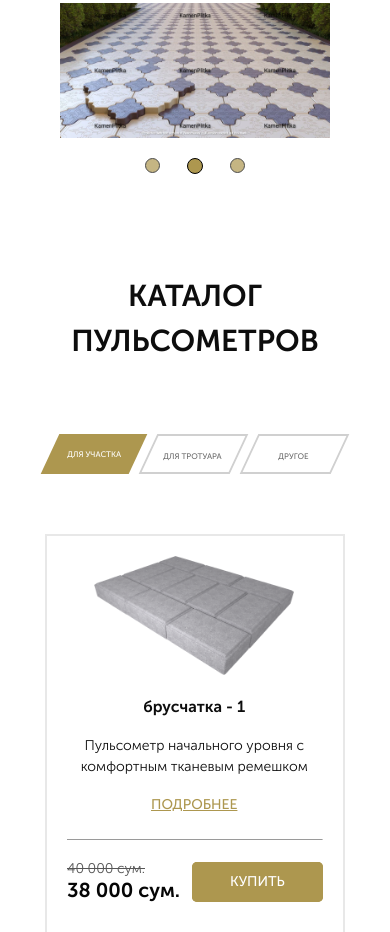
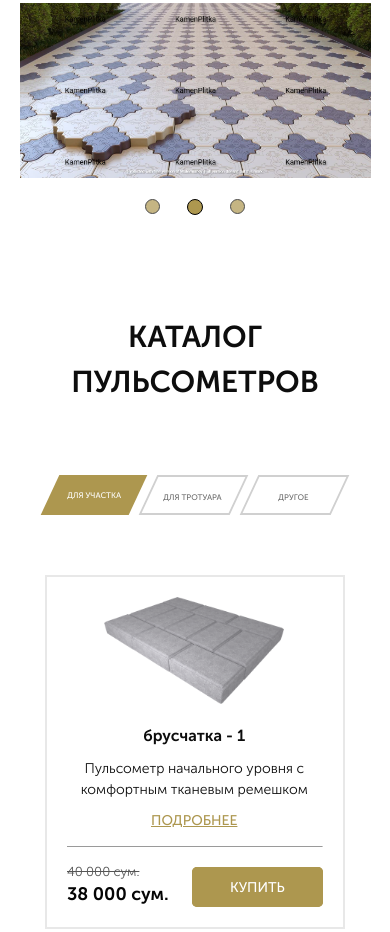
Before and after one commit to Abdulaziz1601/KamenPlitka, a website: page src/index.html in a window 390 px wide. Shown: the part 2521-3453 px from the top of the page. Drawn offline with nearby package versions, Linux system fonts and the light colour scheme; files that its build step writes are made by us from their sources.

Commit message:
modal_mini, adaptation bug was fixed, catalog-items were fixed.

```diff
--- a/src/js/script.js
+++ b/src/js/script.js
@@ -47,7 +47,7 @@ $(document).ready(function () {
 		$('.overlay, #consultation').fadeIn('slow'); // to make our code laconic we can write like this <-
 	});
 
-	$('.modal__close').on('click', function() {
+	$('.modal__close, .overlay').on('click', function() {
 		$('.overlay, #consultation, #thanks, #order').fadeOut('slow');
 	})
 
--- a/src/sass/base/_media.scss
+++ b/src/sass/base/_media.scss
@@ -240,6 +240,7 @@
         }
 
         &-item {
+            min-height: 350px;
             &:nth-child(n) {
                 margin: 0 0 20px 0;
             }
@@ -283,6 +284,9 @@
         }
         &__descr {
             font-size: 13px;
+        }
+        &_mini {
+            min-height: 140px;
         }
         .feed-form {
             width: 100%;
@@ -401,9 +405,12 @@
     }
 
     .carousel {
+        .container {
+            max-width: 500px;
+        }
         .tns-item {
             img {
-                width: 270px;
+                width: 90%;
             }
         }
 
@@ -436,12 +443,38 @@
             height: 40px;
         }
 
-        &__item {
+        &-item {
+            padding: 20px;
+            &__subtitle {
+                margin-top: 20px;
+            }
+            &__descr {
+                margin-top: 10px;
+            }
+            &__link {
+                margin-top: 10px;
+            }
             &__list li {
                 font-size: 12px;
             }
             &__img {
                 width: 180px;
+            }
+            hr {
+                margin-top: 15px;
+                margin-bottom: 15px;
+            }
+
+            &__old-price {
+                font-size: 13px;
+            }
+            &__price {
+                margin-top: 5px;
+                font-size: 18px;
+            }
+
+            .button {
+                margin-top: 5px;
             }
         }
     }
@@ -481,6 +514,9 @@
         &__descr {
             font-size: 12px;
         }
+        &_mini {
+            min-height: 100px;
+        }
         .feed-form {
             input {
                 margin-bottom: 15px;
```
Also changed, not shown: dist/css/style.min.css.
